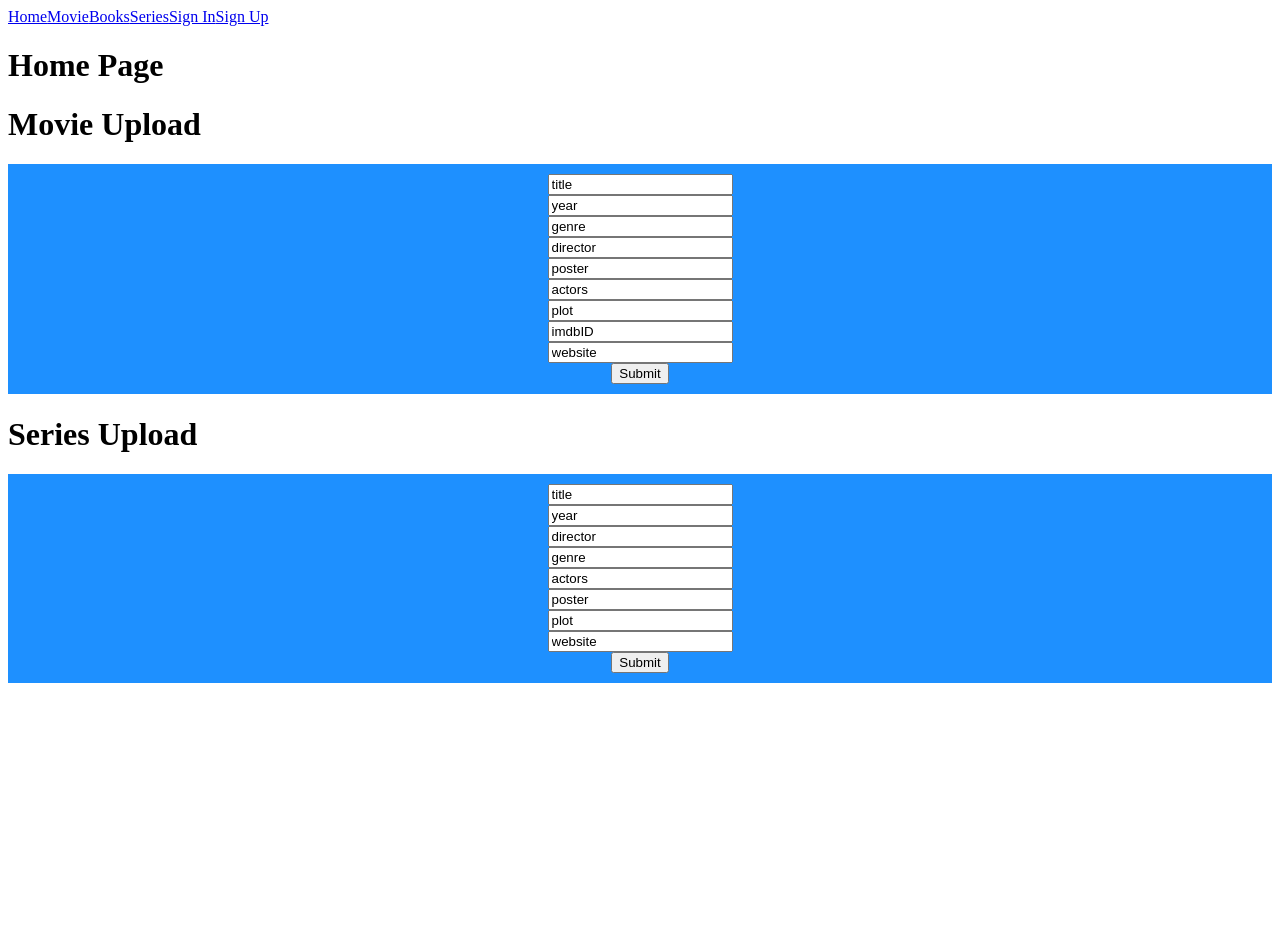
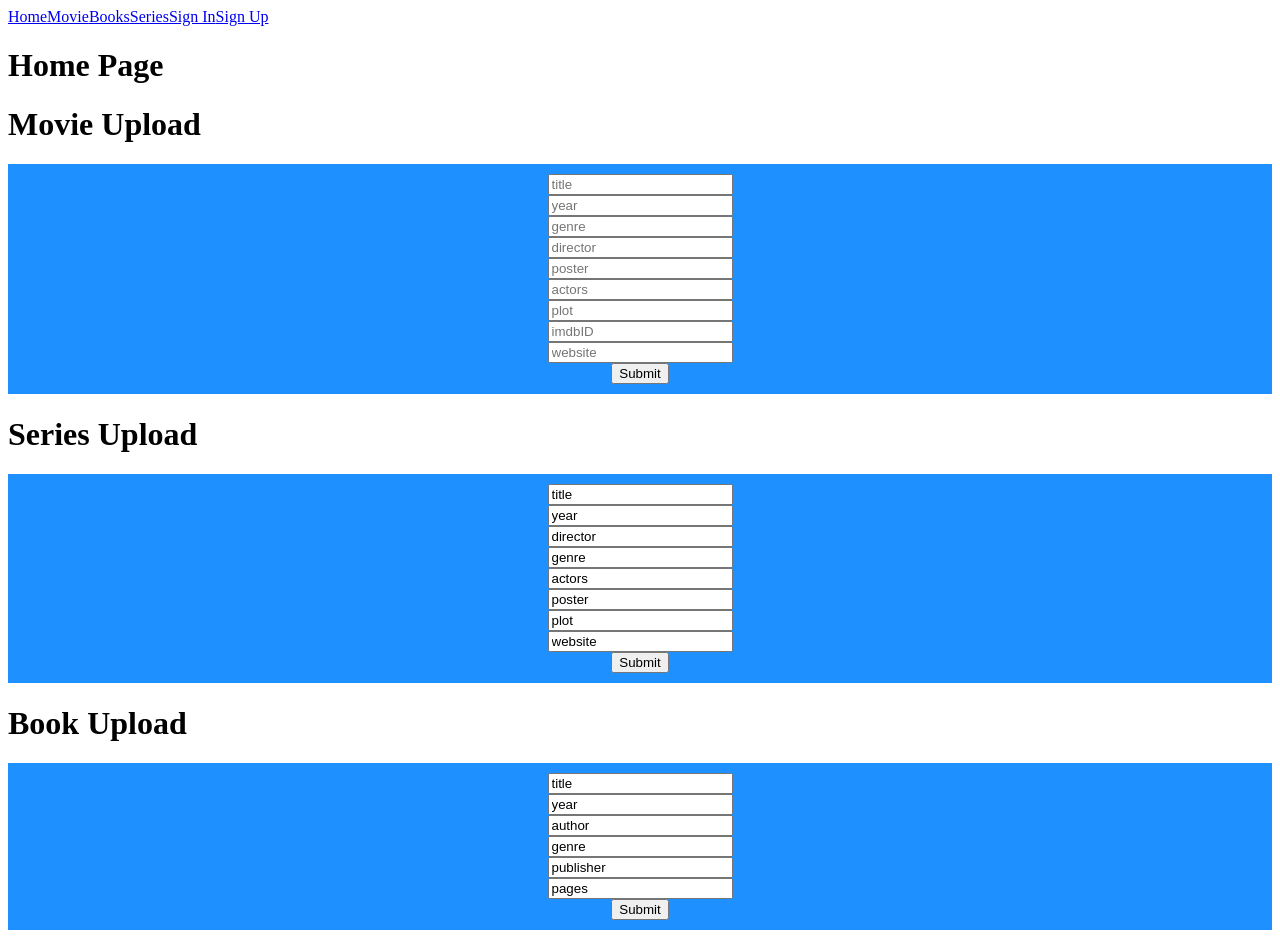
Before and after one commit to miskhill/annualmedia, a React (Create React App) app: page / in a window 1280 px wide. Before the commit the page ends 800 px from the top, so only its background shows below. Built offline with nearby package versions, Linux system fonts and the light colour scheme; no server answers.

Commit message:
placeholder instead of default on form

```diff
--- a/config/router.js
+++ b/config/router.js
@@ -2,7 +2,7 @@ import express from 'express';
 import { getAllMovies, createMovie, getMovieById } from '../server/controllers/moviesController.js';
 import { getAllBooks, createBook, getBookById } from '../server/controllers/booksController.js';
 import { getAllSeries, getSeriesById, createSeries } from '../server/controllers/seriesController.js';
-import { secureRoute } from './secureRoute.js';
+// import { secureRoute } from './secureRoute.js';
 
 const router = express.Router();
 
@@ -12,7 +12,7 @@ router.post('/movies', createMovie);
 
 router.get('/books', getAllBooks);
 router.get('/books/:id', getBookById);
-router.post('/books', secureRoute, createBook);
+router.post('/books', createBook);
 
 router.get('/series', getAllSeries);
 router.get('/series/:id', getSeriesById);
--- a/src/components/home.js
+++ b/src/components/home.js
@@ -1,6 +1,8 @@
 import ImportCard from './importCard';
 
 const Home = () => {
+
+
   return (
     <div>
 
--- a/src/components/importCard.js
+++ b/src/components/importCard.js
@@ -1,14 +1,39 @@
-import React from "react";
+import React, { useState } from "react";
+import BookUploadCard from './upload/bookUploadCard';
 import MovieUploadCard from "./upload/movieUploadCard";
 import SeriesUploadCard from "./upload/seriesUploadCard";
 
 const ImportCard = () => {
 
+  // const [selected, setSelected] = useState(false);
+
+  // const handleSelect = (e) => {
+  //   setSelected(e.target.value);
+  // };
+
+  // function to choose movie, series or book
+  // const chooseUpload = () => {
+  //   if (selected === "movie") {
+  //     setSelected(true)
+  //     return <MovieUploadCard />;
+  //   } else if (selected === "series") {
+  //     setSelected(true)
+  //     return <SeriesUploadCard />;
+  //   } else if (selected === "book") {
+  //     setSelected(true)
+  //     return <BookUploadCard />;
+  //   }
+  // };
+
+ // allow a user to choose between movie, series or book upload
+
+
 
   return (
     <>
-      <MovieUploadCard />
+      <MovieUploadCard  />
       <SeriesUploadCard />
+      <BookUploadCard />
     </>
   );
 };
--- /dev/null
+++ b/src/components/upload/bookUploadCard.js
@@ -0,0 +1,68 @@
+import React from 'react';
+import axios from 'axios';
+import { useForm } from 'react-hook-form';
+
+const BookUploadCard = () => {
+  const mystyle = {
+    color: 'white',
+    backgroundColor: 'DodgerBlue',
+    padding: '10px',
+    fontFamily: 'Arial',
+    display: 'flex',
+    justifyContent: 'center',
+    alignItems: 'center',
+    flexDirection: 'column',
+  };
+
+  const {
+    register,
+    handleSubmit,
+    formState: { errors },
+  } = useForm();
+
+  const onSubmit = (book) => {
+    axios
+      .post('/api/books', book)
+      .then((res) => {
+        console.log(res.data);
+      })
+      .catch((err) => {
+        console.log(err);
+      });
+  };
+
+  return (
+    <>
+      <h1>Book Upload</h1>
+      <form onSubmit={handleSubmit(onSubmit)} style={mystyle}>
+        <input defaultValue='title' {...register('title', { required: true })} />
+        {errors.title && <span>The title is required</span>}
+
+        <input defaultValue='year' {...register('year', { required: true })} />
+        {errors.year && <span>The year is required</span>}
+
+        <input
+          defaultValue='author'
+          {...register('author', { required: true })}
+        />
+        {errors.author && <span>The author is required</span>}
+
+        <input
+          defaultValue='genre'
+          {...register('genre', { required: true })}
+        />
+        {errors.genre && <span>The genre is required</span>}
+
+        <input defaultValue='publisher' {...register('publisher')} />
+        {errors.publisher && <span>The publisher is required</span>}
+
+        <input defaultValue='pages' {...register('pages')} />
+        {errors.pages && <span>The amount of pages is required</span>}
+
+        <input type='submit' />
+      </form>
+    </>
+  );
+};
+
+export default BookUploadCard;
--- a/src/components/upload/movieUploadCard.js
+++ b/src/components/upload/movieUploadCard.js
@@ -38,50 +38,50 @@ const MovieUploadCard = () => {
         {/* register your input into the hook by invoking the "register" function */}
         {/* include validation with required or other standard HTML validation rules */}
         <input
-          defaultValue='title'
+          placeholder='title'
           {...register("title", { required: true })}
         />
         {/* errors will return when field validation fails  */}
         {errors.title && <span>The title is required</span>}
 
-        <input defaultValue='year' {...register("year", { required: true })} />
+        <input placeholder='year' {...register("year", { required: true })} />
         {errors.year && <span>The year is required</span>}
 
         <input
-          defaultValue='genre'
+          placeholder='genre'
           {...register("genre", { required: true })}
         />
         {errors.genre && <span>The genre is required</span>}
 
         <input
-          defaultValue='director'
+          placeholder='director'
           {...register("director", { required: true })}
         />
         {errors.director && <span>The director is required</span>}
 
         <input
-          defaultValue='poster'
+          placeholder='poster'
           {...register("poster", { required: true })}
         />
         {errors.poster && <span>The poster is required</span>}
 
         <input
-          defaultValue='actors'
+          placeholder='actors'
           {...register("actors", { required: true })}
         />
         {errors.actors && <span>The actors are required</span>}
 
-        <input defaultValue='plot' {...register("plot", { required: true })} />
+        <input placeholder='plot' {...register("plot", { required: true })} />
         {errors.plot && <span>The plot is required</span>}
 
         <input
-          defaultValue='imdbID'
+          placeholder='imdbID'
           {...register("imdbID", { required: true })}
         />
         {errors.imdbID && <span>The imdbID is required</span>}
 
         <input
-          defaultValue='website'
+          placeholder='website'
           {...register("website", { required: true })}
         />
         {errors.website && <span>The website is required</span>}
```
